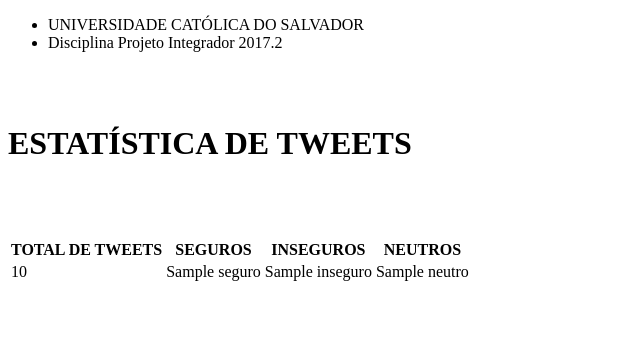
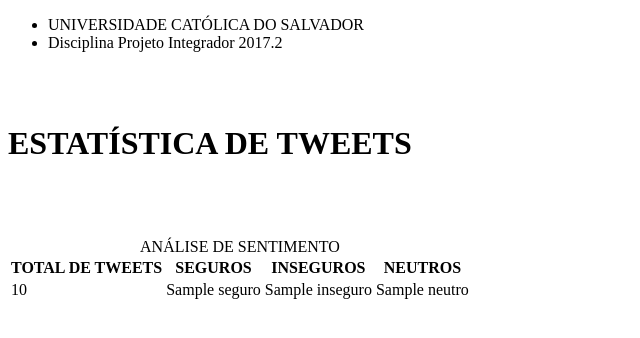
Before and after one commit to andredsn/python-analise-de-sentimento-com-twitter, a Django app: template mineracao/templates/mineracao/index.html in a window 1280 px wide. Shown: the top 338 px of the page, without its empty margins (0-640 px from the left). Run offline with Django 3.2, Linux system fonts and the light colour scheme; the template is opened without the code that fills it: most values are stand-ins (such as "Sample title", 1, 10 or a date in 2020); parts of the project's set-up code (start-up, migrations or seed data) failed here and were passed over.

Commit message:
colocando a tabela do index.html nos padrões de acessibilidade

```diff
--- a/mineracao/templates/mineracao/index.html
+++ b/mineracao/templates/mineracao/index.html
@@ -19,7 +19,10 @@
 
 <br>
 
-<table>
+<table summary="Tabela com as informações da análise de sentimento">
+
+<caption>ANÁLISE DE SENTIMENTO</caption>
+
 <tr>
 <th>TOTAL DE TWEETS</th>
 <th>SEGUROS</th>
```
